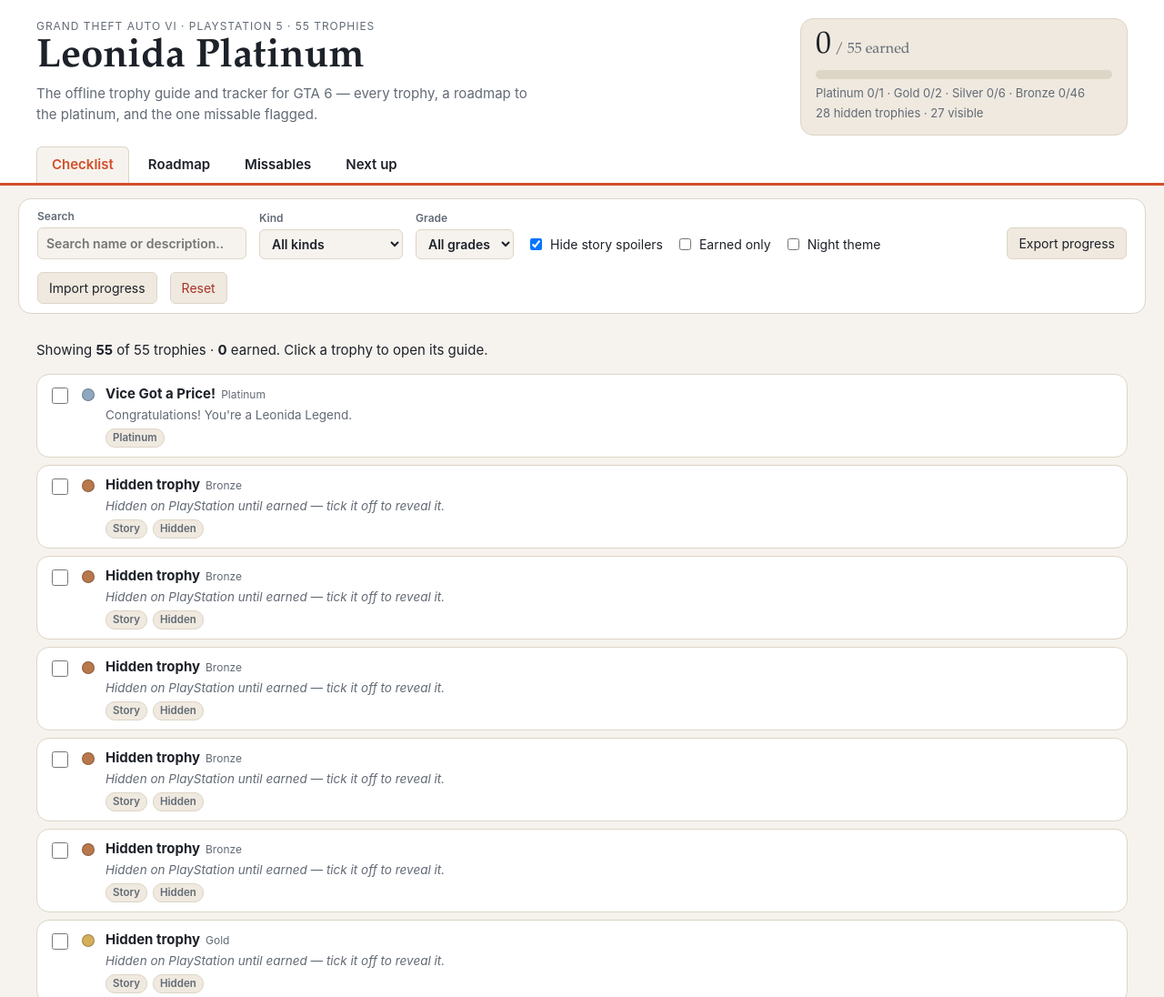
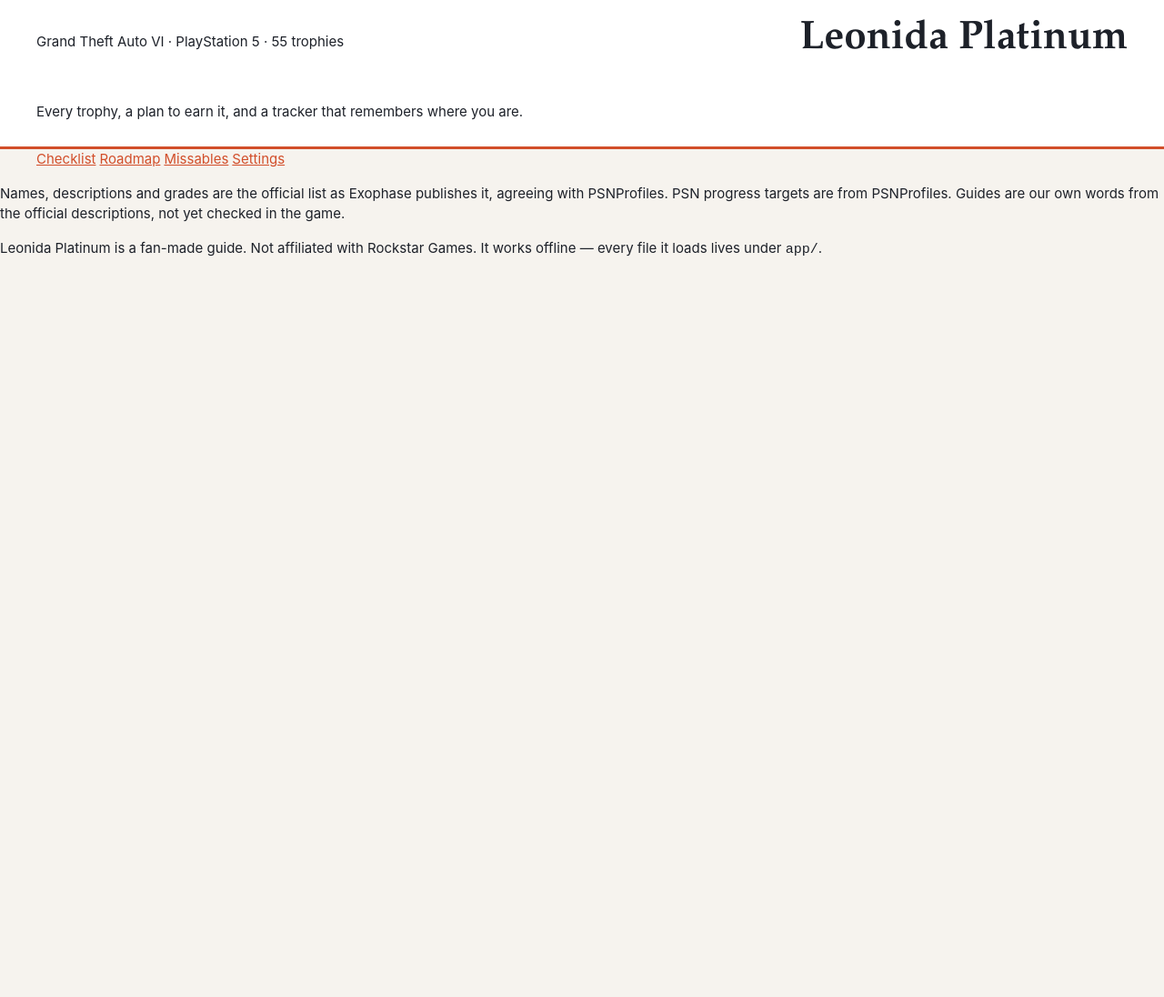
Before and after one commit to Hasanrdp/gta6-trophy-guide-01, a plain HTML site: page app/index.html in a window 1280 px wide. Shown: the top 1096 px of the page at 91% size. After the commit the page ends 800 px from the top, so only its background shows below. Drawn offline with Linux system fonts and the light colour scheme; files that its build step writes are made by us from their sources.

Commit message:
Leonida Platinum round 2 rebuild

```diff
--- a/app/index.html
+++ b/app/index.html
@@ -1,96 +1,31 @@
 <!DOCTYPE html>
-<html lang="en" data-theme="paper">
+<html lang="en">
 <head>
 <meta charset="utf-8">
 <meta name="viewport" content="width=device-width, initial-scale=1">
-<title>Leonida Platinum — GTA 6 Trophy Guide &amp; Tracker</title>
-<meta name="description" content="An offline guide and tracker for all 55 Grand Theft Auto VI trophies: checklist, roadmap to the platinum, missables and a cited guide for every trophy.">
-<link rel="stylesheet" href="./style.css">
+<title>Leonida Platinum — GTA VI Trophy Guide &amp; Tracker</title>
+<link rel="stylesheet" href="css/style.css">
 </head>
 <body>
 <header class="masthead">
   <div class="masthead-inner">
-    <div>
-      <p class="eyebrow">Grand Theft Auto VI &middot; PlayStation 5 &middot; 55 trophies</p>
-      <h1>Leonida Platinum</h1>
-      <p class="tagline">The offline trophy guide and tracker for GTA 6 — every trophy, a roadmap to the platinum, and the one missable flagged.</p>
-    </div>
-    <div class="progress-card" id="progress-card" aria-label="Overall progress">
-      <p class="big-count"><span id="earned-count">0</span><span class="of"> / 55 earned</span></p>
-      <div class="progress-track"><div class="progress-fill" id="progress-fill" style="width:0%"></div></div>
-      <p class="grade-counts" id="grade-counts">Platinum 0/1 &middot; Gold 0/2 &middot; Silver 0/6 &middot; Bronze 0/46</p>
-      <p class="hidden-count" id="hidden-count">28 hidden trophies &middot; 27 visible</p>
-    </div>
+    <p class="kicker">Grand Theft Auto VI &middot; PlayStation 5 &middot; 55 trophies</p>
+    <h1>Leonida Platinum</h1>
+    <p class="sub">Every trophy, a plan to earn it, and a tracker that remembers where you are.</p>
+    <div class="progress" id="progress" aria-label="Progress"></div>
   </div>
-  <nav class="tabs" id="tabs" aria-label="Views">
-    <button type="button" data-view="checklist" class="tab active">Checklist</button>
-    <button type="button" data-view="roadmap" class="tab">Roadmap</button>
-    <button type="button" data-view="missables" class="tab">Missables</button>
-    <button type="button" data-view="nextup" class="tab">Next up</button>
-  </nav>
 </header>
-
-<section class="toolbar" id="toolbar" aria-label="Filters and settings">
-  <label class="search-box">Search
-    <input type="search" id="search" placeholder="Search name or description…" autocomplete="off">
-  </label>
-  <label>Kind
-    <select id="kind-filter">
-      <option value="all">All kinds</option>
-      <option value="story">Story</option>
-      <option value="missable">Missable</option>
-      <option value="collectibles">Collectibles</option>
-      <option value="activities">Activities</option>
-      <option value="combat">Combat</option>
-      <option value="exploration">Exploration</option>
-      <option value="money">Money</option>
-      <option value="social">Social</option>
-      <option value="platinum">Platinum</option>
-      <option value="completion">100% completion</option>
-    </select>
-  </label>
-  <label>Grade
-    <select id="grade-filter">
-      <option value="all">All grades</option>
-      <option value="platinum">Platinum</option>
-      <option value="gold">Gold</option>
-      <option value="silver">Silver</option>
-      <option value="bronze">Bronze</option>
-    </select>
-  </label>
-  <label class="check"><input type="checkbox" id="spoiler-toggle" checked> Hide story spoilers</label>
-  <label class="check"><input type="checkbox" id="earned-only"> Earned only</label>
-  <label class="check"><input type="checkbox" id="theme-toggle"> Night theme</label>
-  <span class="spacer"></span>
-  <button type="button" id="export-btn" class="btn">Export progress</button>
-  <button type="button" id="import-btn" class="btn">Import progress</button>
-  <input type="file" id="import-file" accept="application/json,.json" hidden>
-  <button type="button" id="reset-btn" class="btn danger">Reset</button>
-</section>
-
-<main class="layout">
-  <div class="content" id="view" aria-live="polite"></div>
-  <aside class="detail" id="detail" aria-label="Trophy guide detail"></aside>
-</main>
-
-<footer class="colophon">
-  <h2>Method &amp; sources</h2>
-  <p>Names, descriptions, grades and hidden flags are the official PlayStation 5 list as published by
-  <a href="https://www.exophase.com/game/grand-theft-auto-vi-psn/trophies/">Exophase</a> and
-  <a href="https://psnprofiles.com/trophies/43531-grand-theft-auto-vi">PSNProfiles</a> (the two agree on all 55),
-  cross-checked for the hidden/visible split against
-  <a href="https://www.planetgta6.com/en/gta-6-trophies/">Planet GTA 6</a> and
-  <a href="https://gta-zone.com/news/gta-6-trophies-achievements/">GTA Zone</a>.
-  The roadmap and the 100% completion breakdown follow
-  <a href="https://www.powerpyx.com/gta-6-grand-theft-auto-vi-trophy-guide-roadmap/">PowerPyx</a>:
-  platinum difficulty 4/10, about 200 hours, 55 offline / 0 online, one playthrough, five story chapters of 60–80 hours.
-  Every guide on this page is written in our own words for this guide; each trophy names its sources beside it, and where
-  no verified method exists yet — five trophies, marked in their guides — we say so rather than inventing steps.</p>
-  <p>Works fully offline: this page loads only its own files and stores your progress in your browser (localStorage).
-  No Rockstar Games logo or official artwork is used anywhere; the look is our own.</p>
-  <p class="fine">Leonida Platinum is an unofficial fan guide. Grand Theft Auto is a trademark of Rockstar Games.</p>
+<nav class="tabs" id="tabs" aria-label="Sections">
+  <a href="#/" data-route="checklist">Checklist</a>
+  <a href="#/roadmap" data-route="roadmap">Roadmap</a>
+  <a href="#/missables" data-route="missables">Missables</a>
+  <a href="#/settings" data-route="settings">Settings</a>
+</nav>
+<main id="view"></main>
+<footer class="foot">
+  <p>Names, descriptions and grades are the official list as Exophase publishes it, agreeing with PSNProfiles. PSN progress targets are from PSNProfiles. Guides are our own words from the official descriptions, not yet checked in the game.</p>
+  <p>Leonida Platinum is a fan-made guide. Not affiliated with Rockstar Games. It works offline — every file it loads lives under <code>app/</code>.</p>
 </footer>
-
-<script type="module" src="./js/main.js"></script>
+<script type="module" src="js/main.js"></script>
 </body>
 </html>
```
